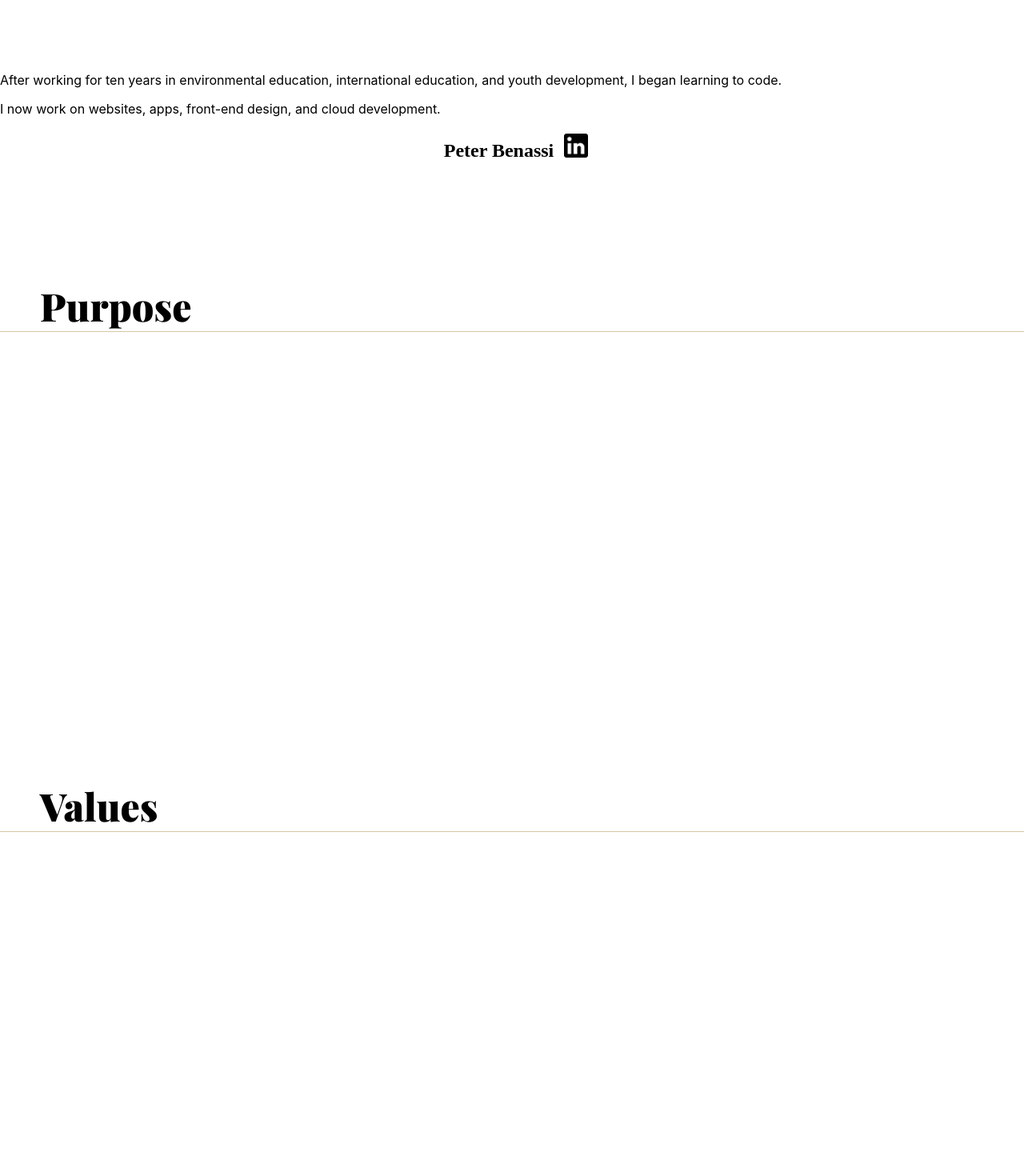
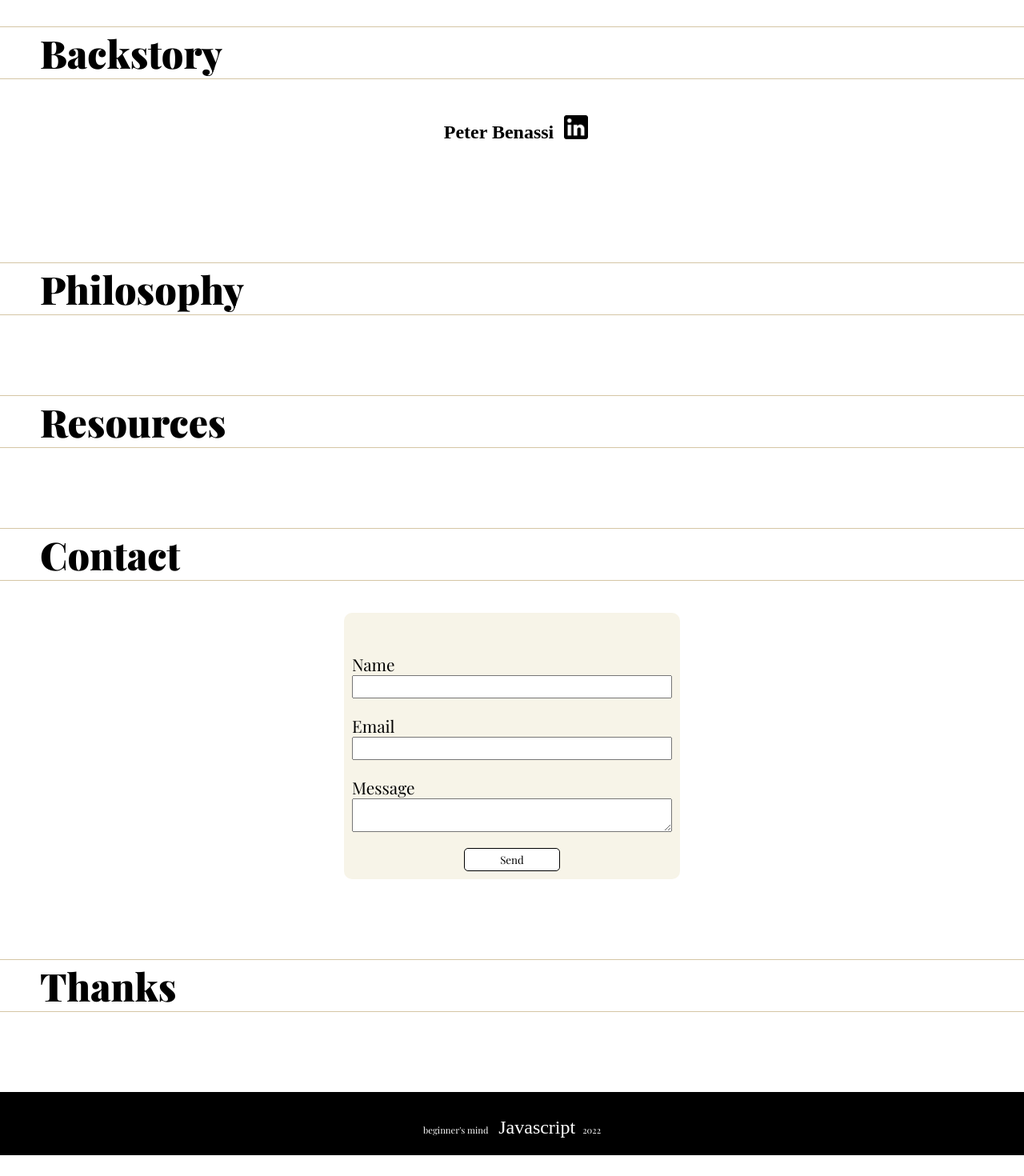
Before and after one commit to benassiPb/beginnersmindjavascript, a React (Create React App) app: page /about in a window 1280 px wide. Shown: the part 820-2290 px from the top of the page at 80% size. After the commit the page ends 2264 px from the top, so only its background shows below. Built offline with nearby package versions, Linux system fonts and the light colour scheme; a web font is replaced by a local one.

Commit message:
footer, about updates

```diff
--- a/src/About.js
+++ b/src/About.js
@@ -37,29 +37,6 @@ function About() {
 
         <div className="about-welcome-section about-section " id="welcome">
           <h2 className="about-headline">Welcome</h2>
-          <p className="about-tagline ">
-            a blog on learning JavaScript, building meaningful projects, and
-            programming with purpose
-          </p>
-        </div>
-
-        <p>
-          After working for ten years in environmental education, international
-          education, and youth development, I began learning to code.
-        </p>
-        <p>
-          I now work on websites, apps, front-end design, and cloud development.
-        </p>
-
-        <div className="about-name-photo-container">
-          <p className="about-p bold font-size-1-5rem cursive">Peter Benassi</p>
-          <a
-            href="https://www.linkedin.com/in/pb-benassi/"
-            target="_blank"
-            rel="noreferrer"
-          >
-            <img className="about-link" src={linkedIn} alt="logo" />
-          </a>
         </div>
       </div>
 
@@ -73,6 +50,16 @@ function About() {
 
       <div className="about-backstory-section about-section" id="backstory">
         <h2 className="about-headline">Backstory</h2>
+        <div className="about-name-photo-container">
+          <p className="about-p bold font-size-1-5rem cursive">Peter Benassi</p>
+          <a
+            href="https://www.linkedin.com/in/pb-benassi/"
+            target="_blank"
+            rel="noreferrer"
+          >
+            <img className="about-link" src={linkedIn} alt="logo" />
+          </a>
+        </div>
       </div>
 
       <div className="about-philosophy-section about-section" id="philosophy">
--- a/src/App.css
+++ b/src/App.css
@@ -18,10 +18,13 @@ a {
 }
 
 .footer {
-  font-size: 0.6rem;
-  color: gray;
-  margin-bottom: -20px;
+  font-size: 0.7rem;
+  color: white;
   text-align: center;
+  background-color: black;
+  padding-top: 20px;
+  font-family: Playfair Display;
+  padding-bottom: 10px;
 }
 
 .center {
@@ -327,6 +330,7 @@ a {
   background-color: #f7f4e8;
   margin: 0px;
   max-height: 100vh;
+  border-bottom: 1px solid hsl(42, 36%, 74%);
 }
 
 .home-testimonial-container {
@@ -426,7 +430,7 @@ a {
 }
 
 .about-section {
-  margin-bottom: 500px;
+  margin-bottom: 100px;
 }
 
 .about-word-title:hover {
@@ -437,9 +441,10 @@ a {
 .about-headline {
   font-size: 2.5rem;
   font-family: Playfair Display;
-  padding-top: 20px;
   padding-left: 50px;
+  padding-top: -10px;
   border-bottom: 1px solid hsl(42, 36%, 74%);
+  border-top: 1px solid hsl(42, 36%, 74%);
 }
 
 .about-tagline {
@@ -476,18 +481,21 @@ a {
   cursor: pointer;
 }
 
-.about-form-container {
+.about-contact-form-container {
   display: flex;
-  width: 100vw;
   flex-direction: row;
   justify-content: center;
 }
 .about-contact-form {
-  margin: 50px;
   display: flex;
   flex-direction: column;
   justify-content: center;
   max-width: 400px;
+  padding: 10px;
+  padding-top: 30px;
+  border-radius: 10px;
+  background-color: #f7f4e8;
+  width: 100%;
 }
 
 .about-contact-label {
@@ -500,18 +508,17 @@ a {
   padding: 5px;
 }
 
-.about-contact-message {
-  padding: 50px;
+.about-contact-submit-container {
+  display: flex;
+  flex-direction: row;
+  justify-content: center;
 }
-
 .about-contact-submit {
   margin-top: 20px;
-  margin-left: 25px;
-  margin-right: 25px;
   width: 30%;
   font-family: Playfair Display;
   text-align: center;
-  background-color: #d5c6a5;
+  background-color: #ffffff;
   border: 1px solid black;
   border-radius: 5px;
   padding: 5px;
@@ -930,7 +937,15 @@ a {
   .about-headline {
     font-size: 3rem;
     font-family: Playfair Display;
-    padding-top: 60px;
+    margin-top: 60px;
+  }
+
+  .about-word-title {
+    font-size: 3.5rem;
+  }
+
+  .about-contact-form {
+    width: 600px;
   }
 
   /* projects wide view */
--- a/src/App.js
+++ b/src/App.js
@@ -3,6 +3,7 @@ import Nav from "./Nav.js";
 import React, { useState } from "react";
 import RoutesComponent from "./RoutesComponent";
 import { BrowserRouter as Router } from "react-router-dom";
+import Footer from "./Footer";
 
 function App() {
   const [view, setView] = useState("Writing");
@@ -12,6 +13,7 @@ function App() {
       <div>
         <Nav view={view} setView={setView} />
         <RoutesComponent />
+        <Footer />
       </div>
     </div>
   );
--- a/src/Contact.js
+++ b/src/Contact.js
@@ -25,7 +25,7 @@ const ContactUs = () => {
   };
 
   return (
-    <div className="about-form-container">
+    <div className="about-contact-form-container">
       <form ref={form} onSubmit={sendEmail} className="about-contact-form">
         <label className="about-contact-label">Name</label>
         <input type="text" name="user_name" className="about-contact-input" />
@@ -36,7 +36,9 @@ const ContactUs = () => {
           name="message"
           className="about-contact-input about-contact-message"
         />
-        <input type="submit" value="Send" className="about-contact-submit" />
+        <div className="about-contact-submit-container">
+          <input type="submit" value="Send" className="about-contact-submit" />
+        </div>
       </form>
     </div>
   );
--- a/src/Footer.js
+++ b/src/Footer.js
@@ -3,8 +3,10 @@ import React from "react";
 function Footer() {
   return (
     <div className="footer">
-      <span>beginner's mind javascript </span>
-      <span>{new Date().getFullYear()}</span>
+      <p>
+        beginner's mind <span className="cursive">Javascript </span>
+        <span>{new Date().getFullYear()}</span>
+      </p>
     </div>
   );
 }
--- a/src/Home.js
+++ b/src/Home.js
@@ -4,6 +4,7 @@ import testimonialData from "./data/testimonialData";
 import HomeProjectsScroll from "./ProjectsScroll";
 import HomePostsGrid from "./HomePostsGrid";
 import HomeQuote from "./HomeQuote";
+import Footer from "./Footer";
 
 function Home() {
   return (
--- a/src/data/testimonialData.js
+++ b/src/data/testimonialData.js
@@ -25,6 +25,12 @@ let testimonialData = [
     bio: "Coworker",
     quote: "Working with Peter was a joy.",
   },
+  {
+    id: 5,
+    author: "Rachel",
+    bio: "Coworker",
+    quote: "Peter is a thoughtful, creative, and overall great collaborator.",
+  },
 ];
 
 export default testimonialData;
```
Also changed, not shown: src/data/projectData.js (+23 -33 lines).
